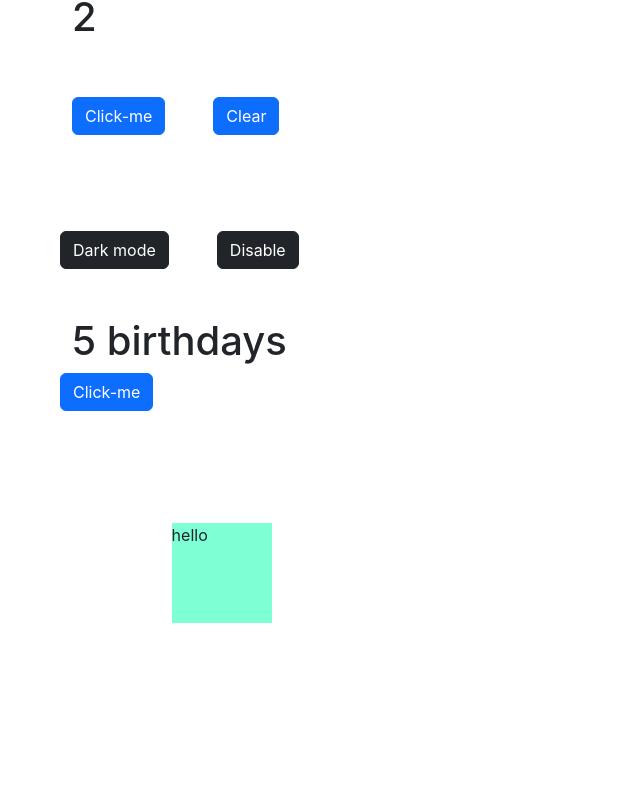
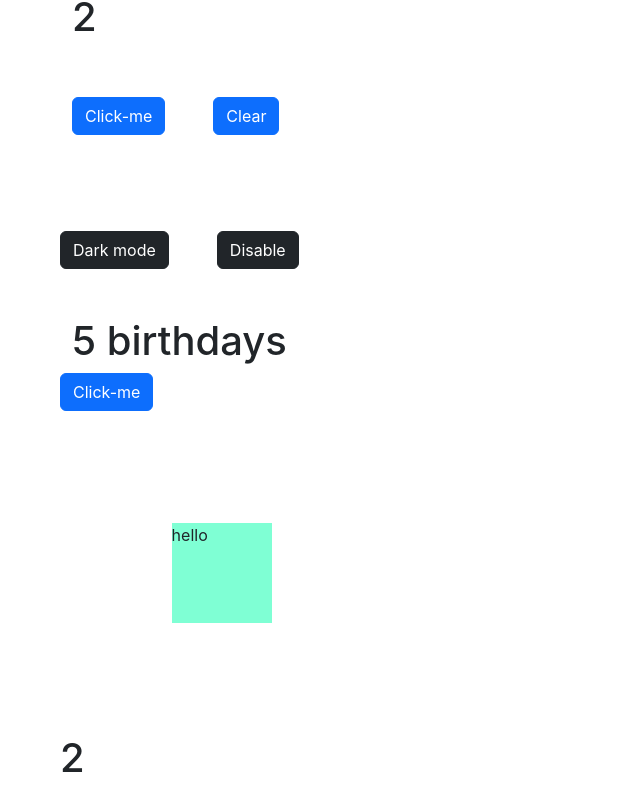
Before and after one commit to rajmishra-47/Daily_React, a React (Create React App) app in the folder my/: page / in a window 1280 px wide. Shown: the part 475-1285 px from the top of the page, without its empty margins (0-640 px from the left). Before the commit the page ends 1209 px from the top, so only its background shows below. Built offline with nearby package versions, Linux system fonts and the light colour scheme.

Commit message:
pasing data through props

```diff
--- a/my/src/App.js
+++ b/my/src/App.js
@@ -20,7 +20,7 @@ function App() {
 <Darkmode/>
 <C1/>
 
-<D1/>
+<D1 a="1" b="1" />
 </div>
     </>
   );
--- a/my/src/components/d1.jsx
+++ b/my/src/components/d1.jsx
@@ -1,12 +1,19 @@
 import React from 'react'
 import './d11.css'
-export default function D1() {
+export default function D1(props) {
+
+  const c=(a,b)=>{
+    return (a+b);
+  }
+
+  const date=new Date();
   return (
     <>
-
     <div id="a1">
         hello
     </div>
+
+    <h1>{(parseInt(props.a)+parseInt(props.b))}</h1>
     </>
   )
 }
```
